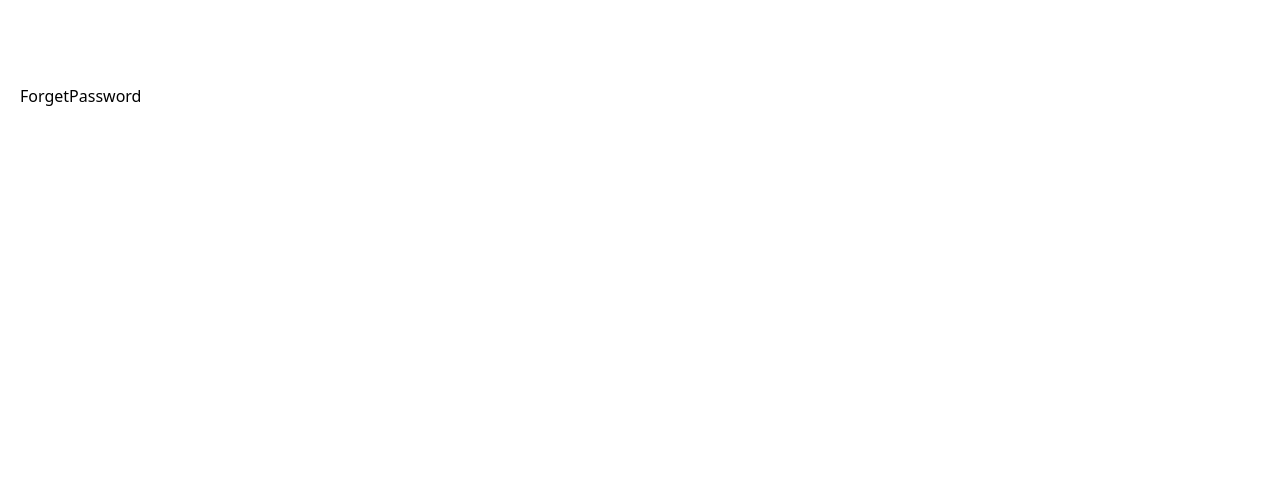
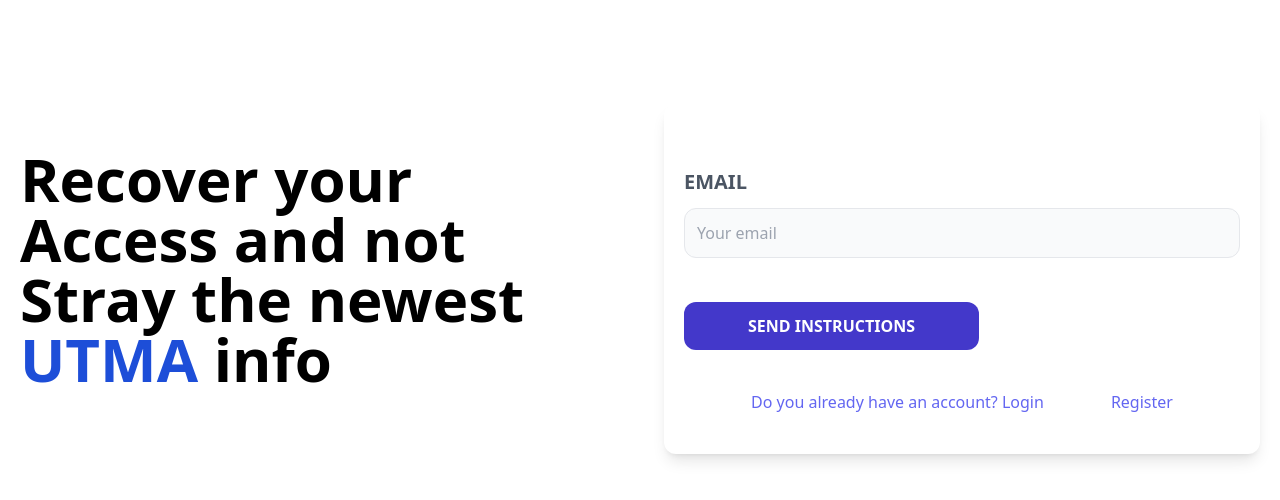
Before and after one commit to CarlosGal19/SoftwareFactory-React, a React (Vite) app: page /forget-password in a window 1280 px wide. Shown: the top 500 px of the page. Built offline with nearby package versions, Linux system fonts and the light colour scheme.

Commit message:
feat: send email to update password

```diff
--- a/src/pages/ForgetPassword.tsx
+++ b/src/pages/ForgetPassword.tsx
@@ -1,6 +1,76 @@
+import { Link } from "react-router-dom";
+import { useState } from "react";
+import Alert from "../components/Alert";
+import axiosClient from "../config/axios";
+
+interface AlertType {
+  type: string;
+  msg: string;
+}
+
 const ForgetPassword = () => {
+
+  const [email, setEmail] = useState('');
+  const [alert, setAlert] = useState<AlertType>({ type: '', msg: '' });
+
+  const handleSubmit = async (e: React.FormEvent) => {
+    e.preventDefault()
+    console.log(email)
+    if(!email || email.length < 10){
+      setAlert({
+        type: 'alert',
+        msg: 'Please enter a valid email'
+      })
+      return;
+    }
+    try {
+      const response = await axiosClient.post('/users/forget-password', { email })
+      console.log(response)
+      if(response.status === 200){
+        setAlert({
+          type: 'success',
+          msg: response.data.message
+        })
+      }
+    } catch (error: any) {
+      console.log('Forget password error:', error.response.data)
+      setAlert({
+        type: 'alert',
+        msg: error.response.data.message || 'An error occurred'
+      })
+    }
+  }
+
   return (
-    <div>ForgetPassword</div>
+    <>
+      <div>
+        <h1 className="text-black0 font-bold text-6xl">Recover your Access and not Stray the newest <span className="text-blue-700">UTMA</span> info</h1>
+      </div>
+      <div className='mt-20 md:mt-5 shadow-lg px-5 py-10 rounded-xl bg-white'>
+        {
+          alert.msg && (
+            <Alert type={alert.type} msg={alert.msg} />
+            )
+        }
+        <form onSubmit={handleSubmit}>
+          <div className="my-6">
+            <label htmlFor="email" className="uppercase text-gray-600 block text-xl font-bold">Email</label>
+            <input value={email} onChange={e => setEmail(e.target.value)} type="email" id="email" placeholder="Your email" className="border w-full p-3 mt-3 bg-gray-50 rounded-xl"/>
+          </div>
+          <input type="submit" value="Send instructions" className="bg-indigo-700 text-white font-bold rounded-xl w-full py-3 uppercase mt-5  hover:cursor-pointer hover:bg-indigo-900 md:w-auto px-16" />
+        </form>
+        <nav className='mt-10'>
+          <ul className="flex justify-evenly mt-5 text-center">
+            <li>
+              <Link to="/" className="text-indigo-500 hover:text-indigo-900">Do you already have an account? Login</Link>
+            </li>
+            <li>
+              <Link to="/register" className="text-indigo-500 hover:text-indigo-900">Register</Link>
+            </li>
+          </ul>
+        </nav>
+      </div>
+    </>
   )
 }
 
```
